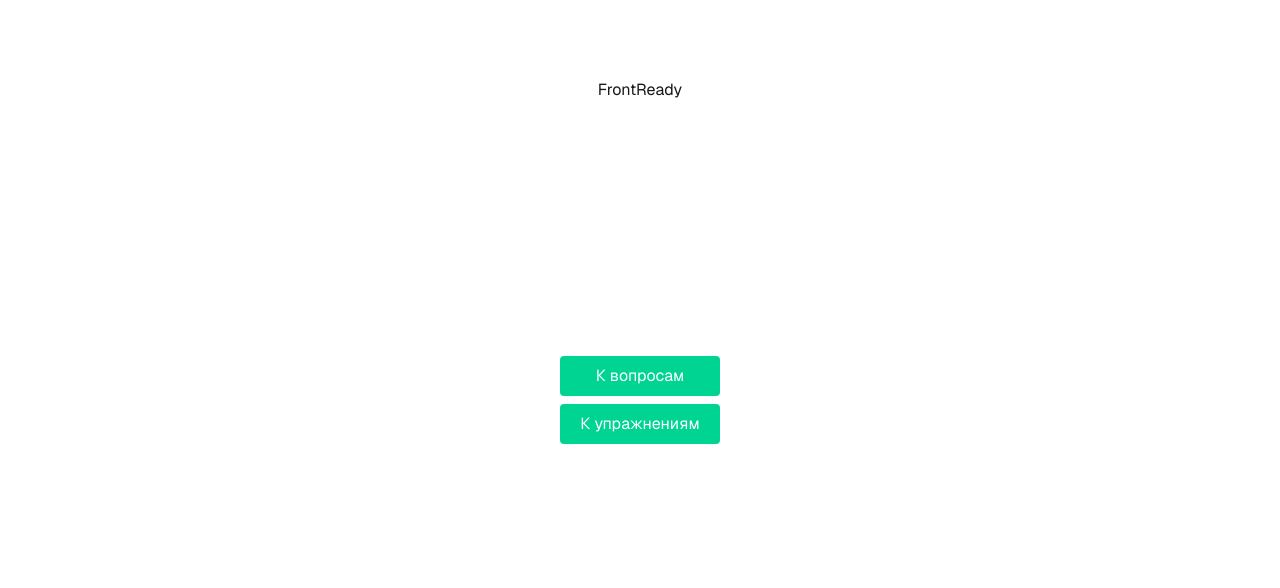
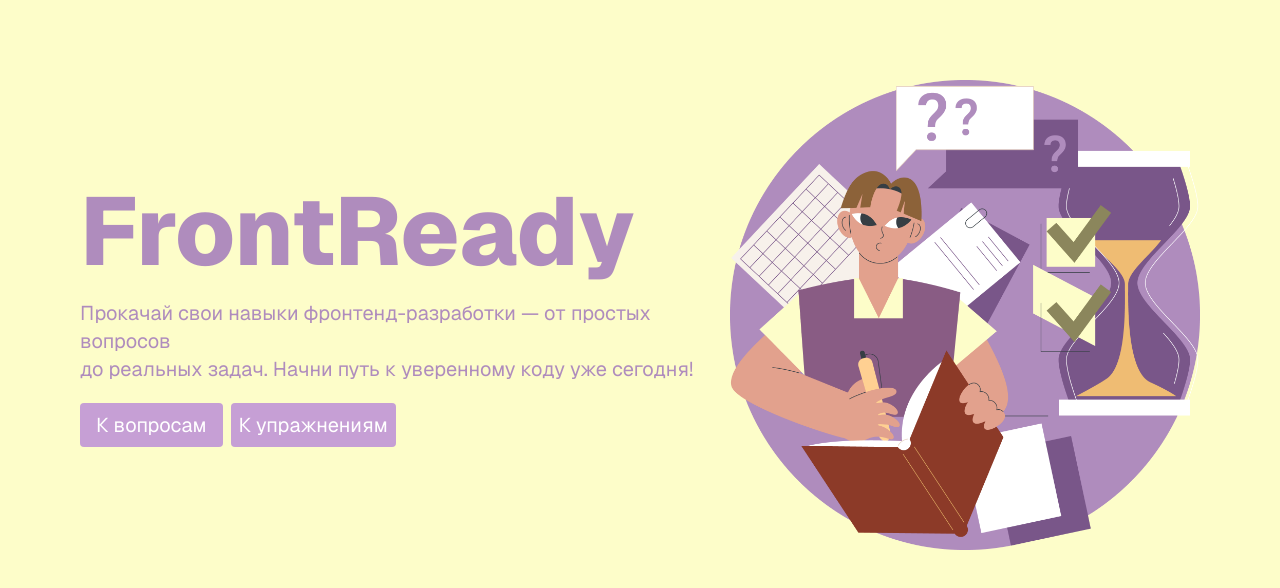
Before and after one commit to elfototo/FrontReady, a Next.js app: page / in a window 1280 px wide. Shown: the top 588 px of the page. Built offline with nearby package versions, Linux system fonts and the light colour scheme.

Commit message:
home page

```diff
--- a/src/app/page.tsx
+++ b/src/app/page.tsx
@@ -1,11 +1,46 @@
 import Link from "next/link";
+import Image from "next/image";
 export default function Home() {
   return (
-    <div className="font-sans grid grid-rows-[20px_1fr_20px] items-center justify-items-center min-h-screen p-8 pb-20 gap-16 sm:p-20">
-      <h1>FrontReady</h1>
-      <div className="grid gap-2 w-[10rem]">
-        <Link href={"/qwestion"} className="py-2 w-full rounded flex justify-center cursor-pointer bg-emerald-400 text-white m-auto hover:bg-emerald-600">К вопросам</Link>
-        <Link href={"/exercise"} className="py-2 w-full rounded flex justify-center cursor-pointer bg-emerald-400 text-white m-auto hover:bg-emerald-600">К упражнениям</Link>
+    <div className="relative font-sans flex flex-col items-center min-h-screen p-8 pb-20 gap-16 sm:p-20 bg-[#fdfdc9]">
+      <div className="flex gap-6 items-center justify-center w-full">
+        <div className="flex flex-col gap-5 text-[#af8cbd]">
+          <h1 className=" text-[#af8cbd] lg:text-8xl text-5xl font-extrabold">
+            FrontReady
+          </h1>
+          <p className="text-xl wrap">
+            Прокачай свои навыки фронтенд-разработки — от простых вопросов <br/> до
+            реальных задач. Начни путь к уверенному коду уже сегодня!
+          </p>
+          <div className="flex gap-2">
+            <button className="">
+              <Link
+                href={"/qwestion"}
+                className="px-4 py-2 rounded flex justify-center cursor-pointer bg-[#c69fd5] text-white m-auto hover:bg-[#af8cbd] flex-nowrap items-center text-xl"
+              >
+                К вопросам
+              </Link>
+            </button>
+
+            <button className="">
+              <Link
+                href={"/exercise"}
+                className="p-2 rounded flex justify-center cursor-pointer bg-[#c69fd5] text-white m-auto hover:bg-[#af8cbd] flex-nowrap   items-center text-xl"
+              >
+                К упражнениям
+              </Link>
+            </button>
+          </div>
+        </div>
+        <div>
+          <Image
+            src="/home.png"
+            alt="home"
+            height={500}
+            width={500}
+            style={{}}
+          />
+        </div>
       </div>
     </div>
   );
```
Also changed, not shown: public/home.png (added).
